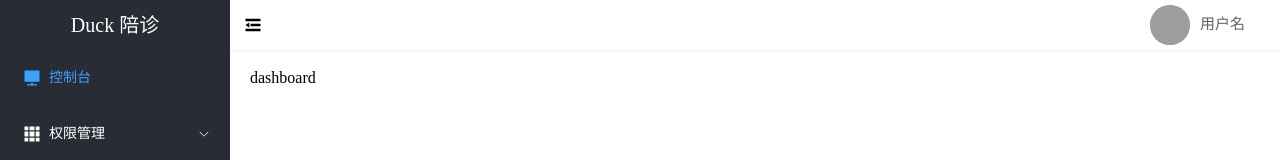
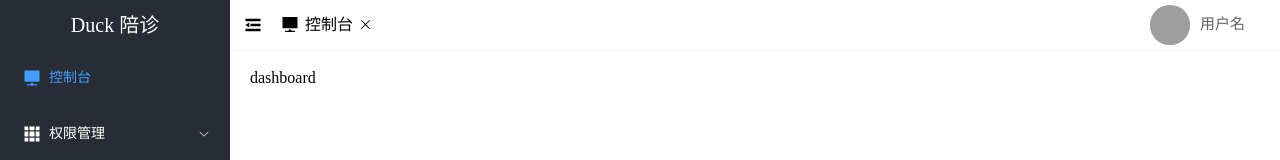
Before and after one commit to DuckZZZzzz/healthcare-admin, a Vue app: page /#/ in a window 1280 px wide. Both pictures are taken after a click on the item "控制台". Shown: the top 160 px of the page. Built offline with nearby package versions, Linux system fonts and the light colour scheme; grey boxes are pictures that could not be loaded.

Commit message:
feat: 完成了header组件的菜单栏

```diff
--- a/src/components/header.vue
+++ b/src/components/header.vue
@@ -1,13 +1,16 @@
 <template>
   <div class="header-container">
     <div class="header-left flex-box">
-    <el-icon
-     size="20"
-      class="icon"
-      @click="store.commit('collapseMenu')"
-      >
+      <el-icon size="20" class="icon" @click="store.commit('collapseMenu')">
         <Fold />
       </el-icon>
+      <ul class="flex-box">
+        <li :key="item.path" v-for="item in selectMenu" class="tab flex-box">
+          <component class="icon" :is="item.icon"></component>
+          <p class="menu">{{ item.name }}</p>
+          <Close width="15px" />
+        </li>
+      </ul>
     </div>
     <div class="header-right">
       <el-dropdown>
@@ -28,20 +31,23 @@
         </template>
       </el-dropdown>
     </div>
-
   </div>
 </template>
 
   <script lang="ts" setup>
-  import { useStore } from 'vuex'
+import { computed } from "vue";
+import { useStore } from "vuex";
 
-  const store = useStore()
+const store = useStore();
+
+const selectMenu = computed(() => store.state.menu.selectMenu);
 </script>
 
   <style lang="less" scoped>
 .flex-box {
   display: flex;
-    align-items: conter;
+  align-items: center;
+  height: 100%;
 }
 .header-container {
   display: flex;
@@ -60,6 +66,20 @@
       background-color: #f5f5f5;
       cursor: pointer;
     }
+    .tab {
+      padding: 0 5px;
+      .icon {
+        width: 20px;
+      }
+      .menu {
+        width: auto;
+        margin: 0 5px;
+      }
+    }
+    .tab:hover {
+      cursor: pointer;
+      background-color: #f5f5f5;
+    }
   }
   .header-right {
     .user-name {
--- a/src/components/treeMenu.vue
+++ b/src/components/treeMenu.vue
@@ -37,6 +37,8 @@
 <script setup>
 import { defineProps } from 'vue';
 import { useRouter } from 'vue-router';
+import { useStore } from 'vuex';
+
 
 const props = defineProps({
   menuData: Array,
@@ -45,8 +47,11 @@ const props = defineProps({
 
 const router = useRouter();
 
+const store = useStore();
+
 const handleClick = (item, activeItem) => {
   if (item.meta && item.meta.path) {
+    store.commit('addMenu', item.meta)
     router.push(item.meta.path);
   } else {
     console.error('Invalid path or meta information:', item);
--- a/src/store/menu.js
+++ b/src/store/menu.js
@@ -6,6 +6,10 @@ const state = {
 const mutations = {
     collapseMenu(state) {
         state.isCollapse = !state.isCollapse
+    },
+    addMenu (state, payload) {
+        // 学习这句的写法
+        state.selectMenu.findIndex(item => item.path === payload.path) === -1 && state.selectMenu.push(payload)
     }
 }
 
```
Lines whose indentation alone changed are shown as unchanged.
